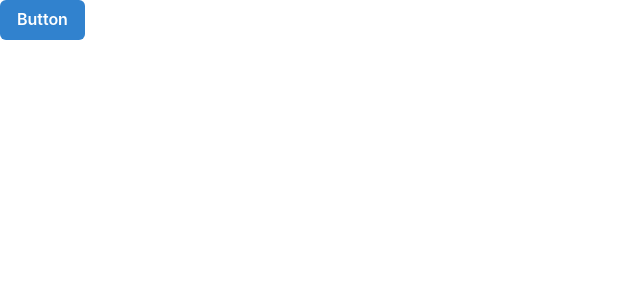
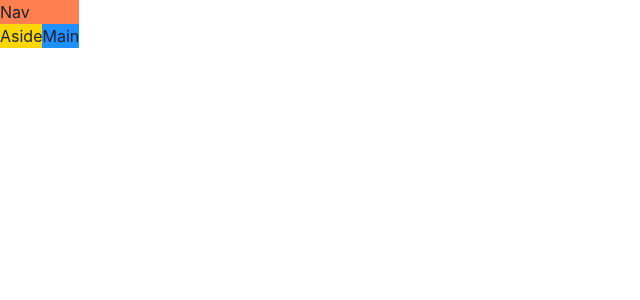
Before and after one commit to del5vy/game-hub, a React (Vite) app in the folder game-hub/: page / in a window 1280 px wide. Shown: the top 300 px of the page, without its empty margins (0-640 px from the left). Built offline with nearby package versions, Linux system fonts and the light colour scheme.

Commit message:
Build a responsive layout

```diff
--- a/game-hub/src/App.tsx
+++ b/game-hub/src/App.tsx
@@ -1,10 +1,27 @@
 import { Button, ButtonGroup } from "@chakra-ui/react";
+import { Grid, GridItem, Show } from "@chakra-ui/react";
 
 function App() {
   return (
-    <div>
-      <Button colorScheme="blue">Button</Button>
-    </div>
+    <Grid
+      templateAreas={{
+        base: `"nav" "main"`,
+        lg: `"nav nav" "aside main"`,
+      }}
+    >
+      <GridItem area="nav" bg="coral">
+        Nav
+      </GridItem>
+      <Show above="lg">
+        <GridItem area="aside" bg="gold">
+          Aside
+        </GridItem>
+      </Show>
+
+      <GridItem area="main" bg="dodgerblue">
+        Main
+      </GridItem>
+    </Grid>
   );
 }
 
--- a/game-hub/src/components/NavBar.tsx
+++ b/game-hub/src/components/NavBar.tsx
@@ -1,7 +1,7 @@
-import React from "react";
+
 
 const NavBar = () => {
-  return <div>NavBar</div>;
+  return
 };
 
 export default NavBar;
```
